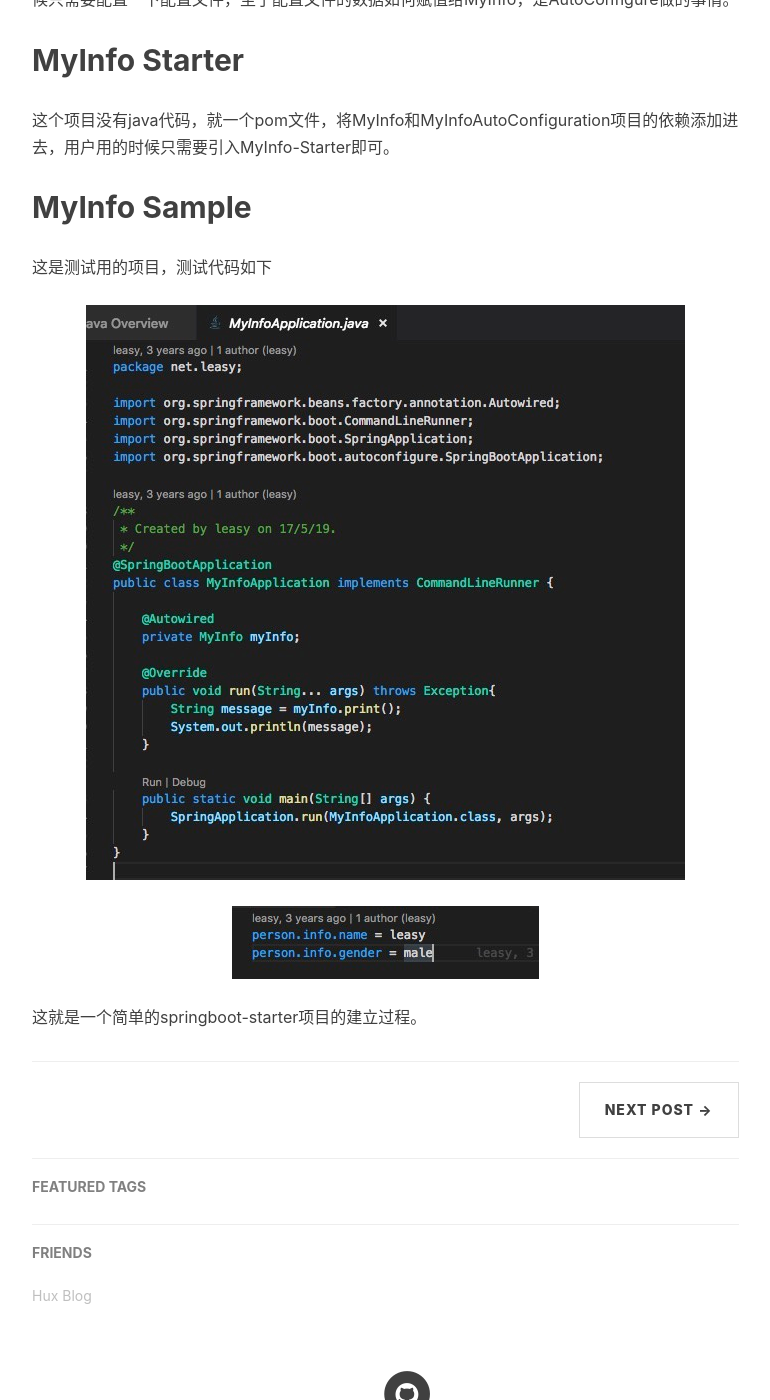
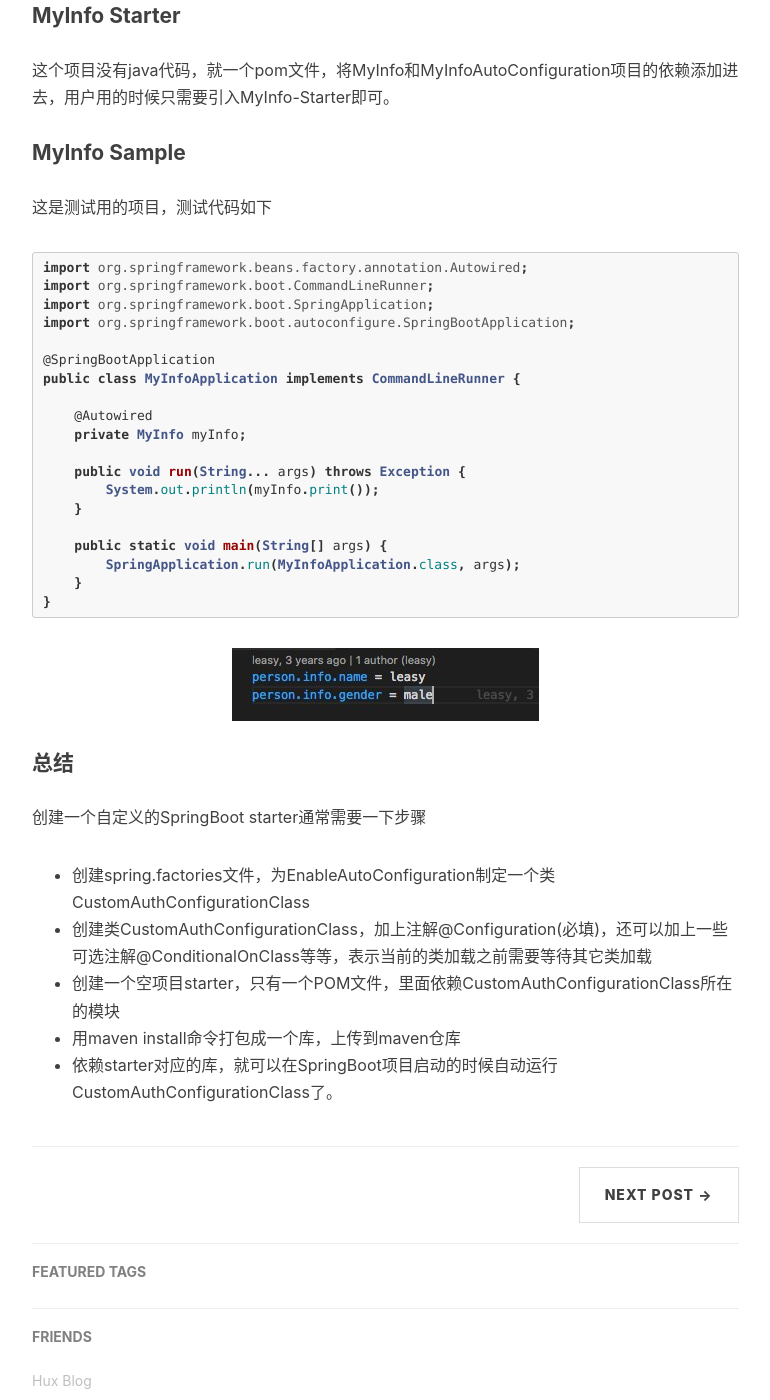
Before and after one commit to LeasyZhang/leasyzhang.github.io, a Jekyll site: the page built from _posts/2017-05-25-spring-boot-custom-starter.md, in a window 1280 px wide and 1400 px high, scrolled down 2978 px. Shown: the whole window, without its empty margins (233-1003 px from the left). Built offline with Jekyll 4.4.1, drawn with Linux system fonts in a browser that asks for light colours; nearby versions of some CDN libraries; comment, search, counter and statistics services are not loaded; some of the changed text lies outside the part shown.

Commit message:
passage review and fix

````diff
--- a/_posts/2017-05-25-spring-boot-custom-starter.md
+++ b/_posts/2017-05-25-spring-boot-custom-starter.md
@@ -16,40 +16,72 @@ tags:
 
 SpringBoot 和传统Spring项目的区别之一就是自动配置，自动配置是依赖于各种starter实现，比如spring-boot-starter-logging等等，为了了解SpringBoot starter的工作原理，我尝试着自己写一个自定义的starter.
 
-## SpringBoot starter实现流程
+#### SpringBoot starter实现流程
 首先了解现有的一些库如何使用SpringBoot starter来实现自动配置，以springboot-mybatis-starter为例子。springboot-mybatis-starter项目的目录结构如下
 ![目录结构](https://leasyzhang.github.io/img/index-springboot-starter.jpg)
 在autoconfigure项目的src/main/resources/META-INF目录下，有一个spring.factories文件，里面有这一行
-```Java
+
+```java
 # Auto Configure
 org.springframework.boot.autoconfigure.EnableAutoConfiguration=\
 org.mybatis.spring.boot.autoconfigure.MybatisAutoConfiguration
 ```
+
 这一行表示SpringBoot项目启动的时候如果启动了自动配置就会加载MybatisAutoConfiguration这个类，这个类的作用是加载mybatis相关的配置然后使用mybatis提供的功能，在类的开始用注解
-```bash
+
+```java
 @ConditionalOnClass({ SqlSessionFactory.class, SqlSessionFactoryBean.class })
 @ConditionalOnBean(DataSource.class)
 @EnableConfigurationProperties(MybatisProperties.class)
 @AutoConfigureAfter(DataSourceAutoConfiguration.class)
 ```
 @ConditionalOnClass 表示如果当前项目的classpath中有SqlSessionFactory和SqlSessionFactoryBean两个累的时候会使用自动配置，@ConditionalOnBean 表示这个Bean必须定义之后才有效。然后在starter项目的pom文件中引入autoconfigure和mybatis等库，我们在使用的时候只需要引入mybatis-starter就可以了。
-## 编写自己的starter
+#### 编写自己的starter
 大致了解流程之后，可以自己写自己的starter了。项目代码在[这里](https://github.com/LeasyZhang/spring-boot-custom-starter)
 项目目录
 ![springboot-my-starter项目目录](https://leasyzhang.github.io/img/index-springboot-starter.jpg)
-## MyInfo项目
+#### MyInfo项目
 这个项目下面有三个类，MyInfo(读取配置文件的数据然后在控制台输出这些值)，MyInfoConfig(继承Properties类，用来读取.properties配置文件)，MyInfoConfigKey(存储配置文件的key值，key值对应配置文件的key值，这是约定好的)这个项目是我们要用到的，接下来要做的事情是把这个项目引入到springboot里面去
-## MyInfoAutoConfiguration
+#### MyInfoAutoConfiguration
 首先在src/resources目录下建立META-INF文件夹，然后在里面创建spring.factories文件，在里面写上
 ```bash
 org.springframework.boot.autoconfigure.EnableAutoConfiguration=\
 MyInfoAutoConfiguration
 ```
 然后在对应的路径下面建立MyInfoAutoConfiguration这个类，用@Configuration 这个注解标注这个类，这样SpringBoot在启动的时候可以注入这个类，这个类做的事情是将MyInfo项目的MyInfo类和MyInfoConfig类用@Bean注解标示。还有就是执行具体的读取配置文件的操作，用户在使用的时候只需要配置一下配置文件，至于配置文件的数据如何赋值给MyInfo，是AutoConfigure做的事情。
-## MyInfo Starter
+#### MyInfo Starter
 这个项目没有java代码，就一个pom文件，将MyInfo和MyInfoAutoConfiguration项目的依赖添加进去，用户用的时候只需要引入MyInfo-Starter即可。
-## MyInfo Sample
+#### MyInfo Sample
 这是测试用的项目，测试代码如下
-![测试代码](https://leasyzhang.github.io/img/index-springboot-starter-test-java.jpg)
+
+```java
+import org.springframework.beans.factory.annotation.Autowired;
+import org.springframework.boot.CommandLineRunner;
+import org.springframework.boot.SpringApplication;
+import org.springframework.boot.autoconfigure.SpringBootApplication;
+
+@SpringBootApplication
+public class MyInfoApplication implements CommandLineRunner {
+
+    @Autowired
+    private MyInfo myInfo;
+
+    public void run(String... args) throws Exception {
+        System.out.println(myInfo.print());
+    }
+
+    public static void main(String[] args) {
+        SpringApplication.run(MyInfoApplication.class, args);
+    }
+}
+```
+
 ![配置文件](https://leasyzhang.github.io/img/index-springboot-starter-config.jpg)
-这就是一个简单的springboot-starter项目的建立过程。
+
+#### 总结
+创建一个自定义的SpringBoot starter通常需要一下步骤
+- 创建spring.factories文件，为EnableAutoConfiguration制定一个类 CustomAuthConfigurationClass
+- 创建类CustomAuthConfigurationClass，加上注解@Configuration(必填)，还可以加上一些可选注解@ConditionalOnClass等等，表示当前的类加载之前需要等待其它类加载
+- 创建一个空项目starter，只有一个POM文件，里面依赖CustomAuthConfigurationClass所在的模块
+- 用maven install命令打包成一个库，上传到maven仓库
+- 依赖starter对应的库，就可以在SpringBoot项目启动的时候自动运行CustomAuthConfigurationClass了。
````
Also changed, not shown: _posts/2019-08-01-build-go-web-application-with-heroku.md (+4 -8 lines), _posts/2019-09-14-decoding-aws-cognito-jwt-in-rails.md (+6 -3 lines).
